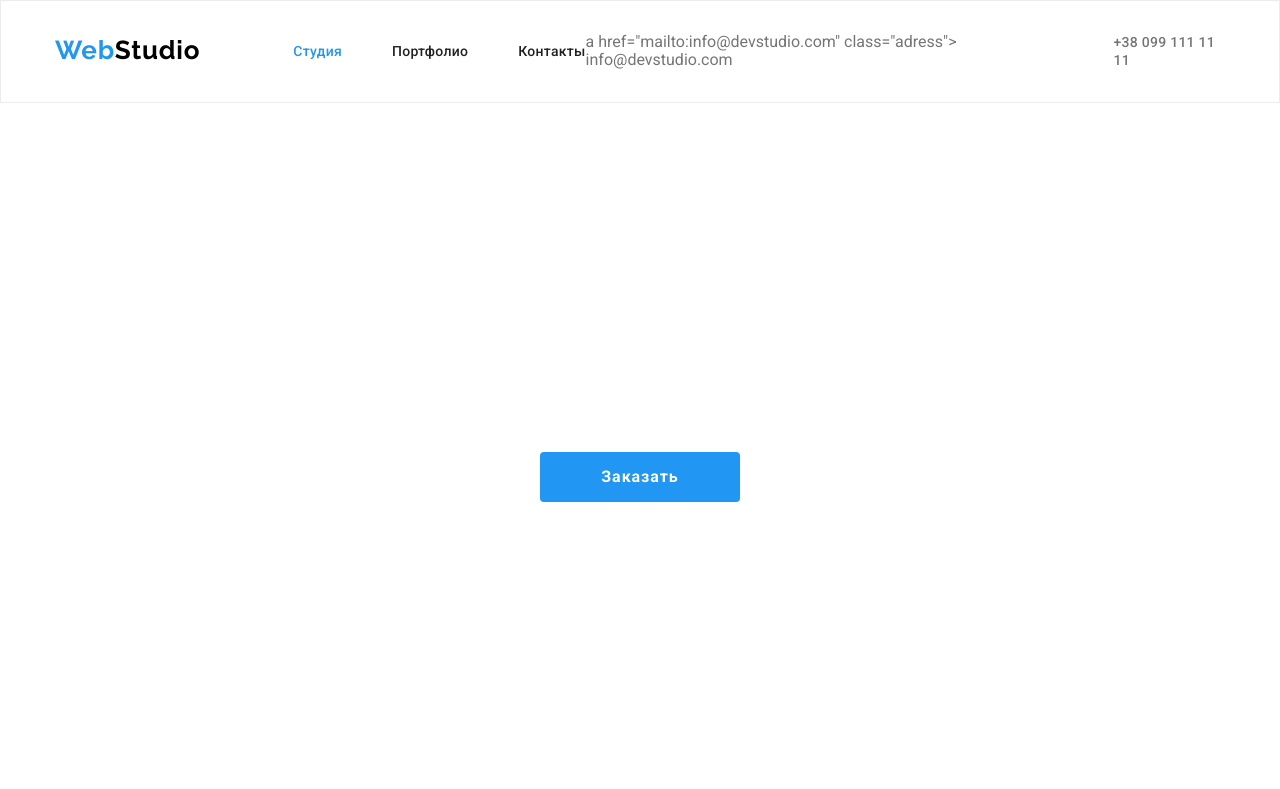
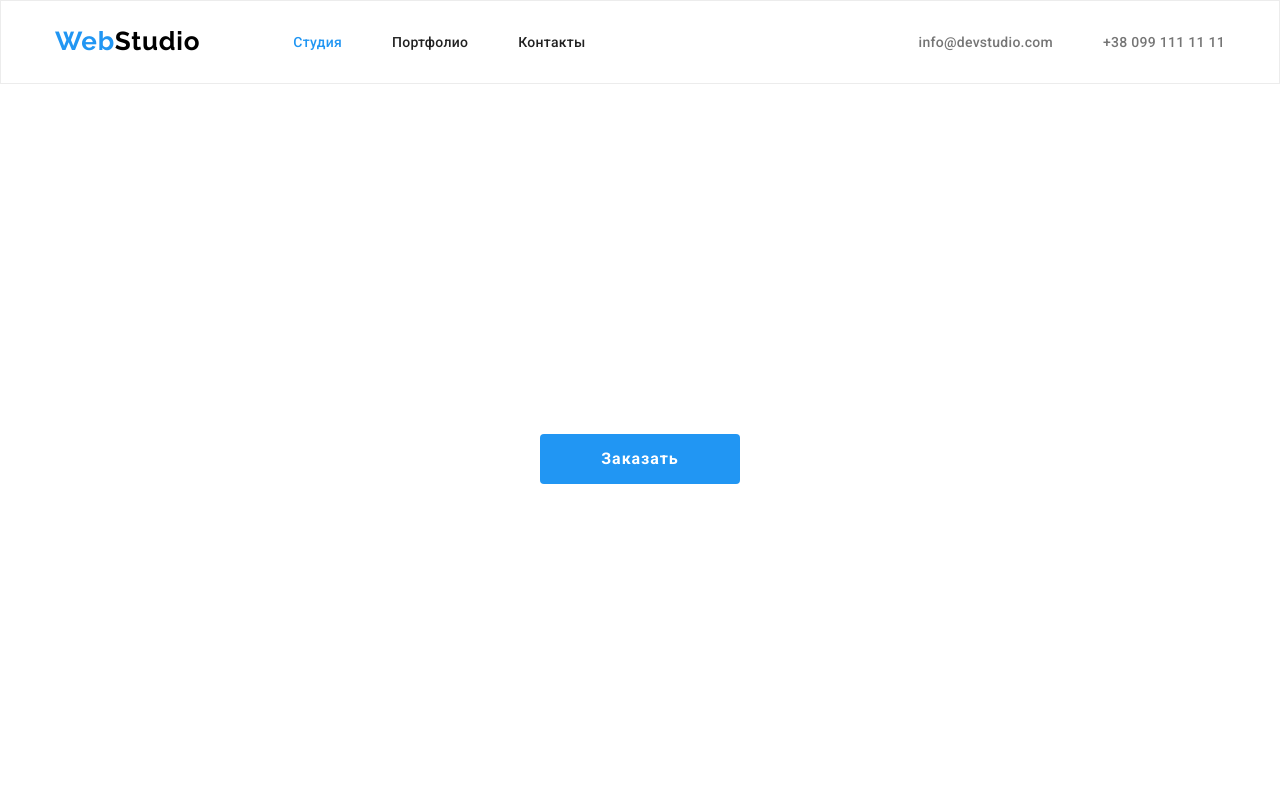
Before and after one commit to orestznak/goit-markup-hw-03, a plain HTML site: page index.html in a window 1280 px wide. Shown: the top 789 px of the page. Drawn offline with nearby package versions, Linux system fonts and the light colour scheme.

Commit message:
виправляє mail

```diff
--- a/index.html
+++ b/index.html
@@ -29,7 +29,7 @@
             <!--контакти-->
             <ul class="nav-adress list">
                 <li class="nav-adress-item">
-                    a href="mailto:info@devstudio.com" class="adress">
+                    <a href="mailto:info@devstudio.com" class="adress">
                     info@devstudio.com</a>
                 </li>
                 <li class="nav-adress-item">
```
Also changed, not shown: portfolio.html (+1 -1 lines).
